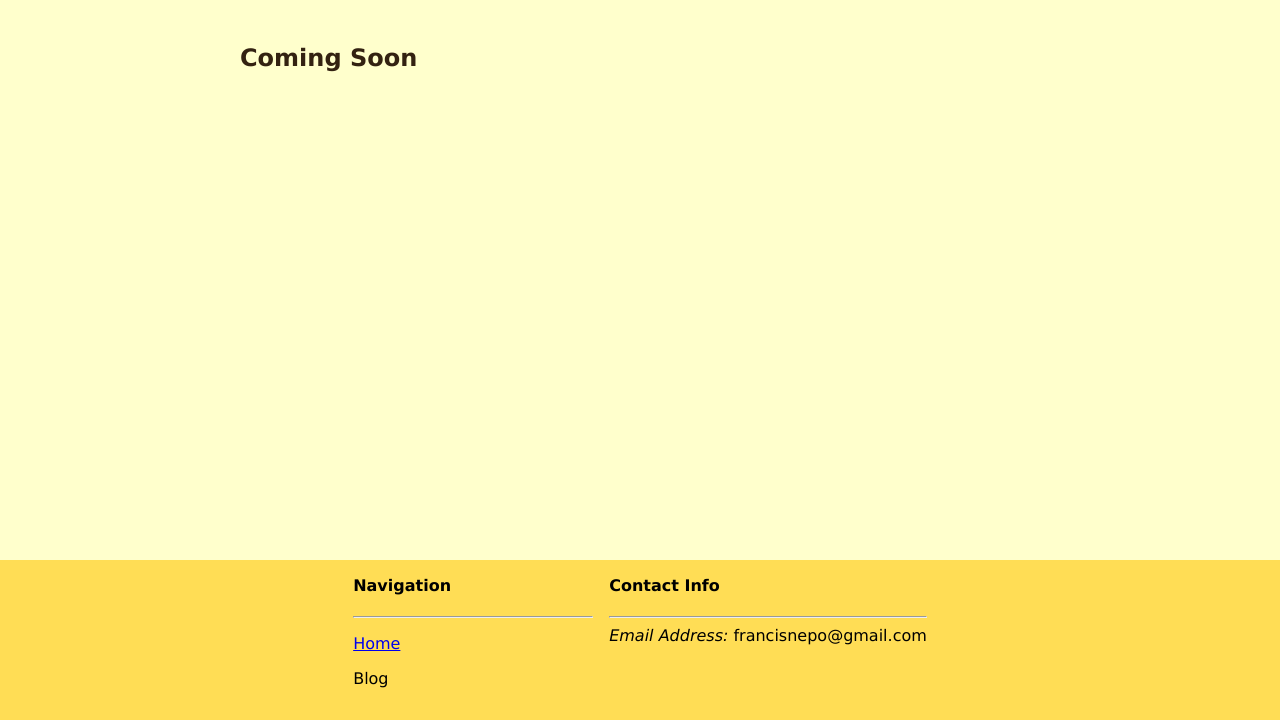
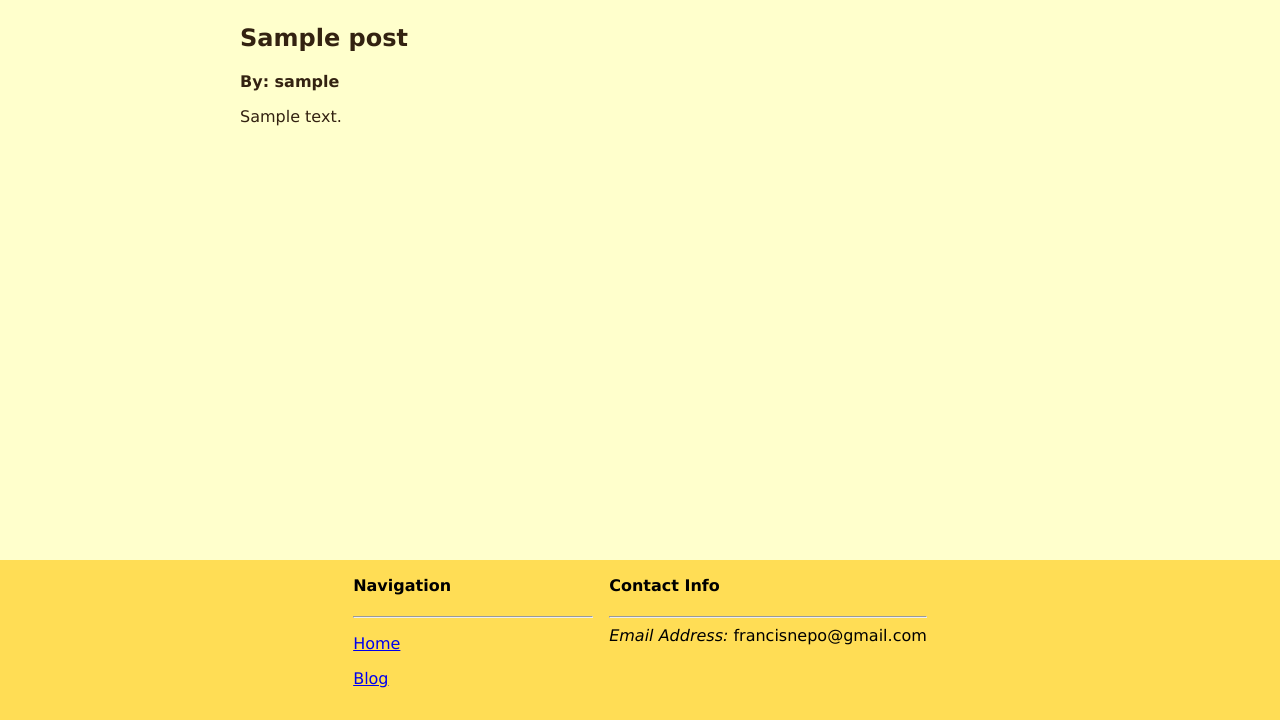
Before and after one commit to FNepomuceno/personal-website, a Django app: page /blog/ in a window 1280 px wide. Shown: the part 80-800 px from the top of the page. Run offline with Django 3.2, Linux system fonts and the light colour scheme; tables that the repository leaves empty hold one stand-in row (values such as "Sample post"); parts of the project's set-up code (start-up, migrations or seed data) failed here and were passed over.

Commit message:
Updated Blog list view to show posts

```diff
--- a/blog/views.py
+++ b/blog/views.py
@@ -1,5 +1,13 @@
 from django.shortcuts import render
+from .models import Post
 
 # Create your views here.
 def index(request):
-    return render(request, 'blog/list.html')
+    return post_list(request)
+
+def post_list(request):
+    posts = Post.objects.all()
+    context = {
+        'posts': posts
+    }
+    return render(request, 'blog/list.html', context)
--- a/templates/blog/list.html
+++ b/templates/blog/list.html
@@ -4,20 +4,38 @@
 Blog | Francis Nepomuceno
 {% endblock title %}
 
+{% block styles %}
+{{ block.super }}
+<style>
+#content > div > :first-child {
+  margin-top: 0;
+}
+#content > div {
+  margin-bottom: 2em;
+}
+</style>
+{% endblock styles %}
+
 {% block header %}
 <h1>Blog</h1>
 {% endblock header %}
 
 {% block content %}
-<h2>Coming Soon</h2>
+{% if posts %}
+{% for post in posts %}
+<div>
+  <h2>{{ post.title }}</h2>
+  <p><strong>By: {{ post.author }}</strong></p>
+  {{ post.content }}
+</div>
+{% endfor %}
+{% else %}
+<h2>No posts available</h2>
+{% endif %}
 {% endblock content %}
 
 {% block footer %}
-<div class="footer-col">
-<h4>Navigation</h4><hr />
-<p><a href="{% url 'home:index' %}">Home</a></p>
-<p>Blog</p>
-</div>
+{% include 'common/nav_urls.html' %}
 <div class="footer-col">
 <h4>Contact Info</h4><hr />
 <i>Email Address:</i> francisnepo@gmail.com
--- a/templates/common/base.html
+++ b/templates/common/base.html
@@ -6,8 +6,10 @@
 <meta name="viewport" content="width = device-width, initial-scale = 1">
 {% load static %}
 <title>{% block title %}{% endblock title %}</title>
+{% block styles %}
 <link rel="stylesheet" type="text/css"
   href="{% static 'common/css/base.css' %}">
+{% endblock styles %}
 </head>
 <body>
 
--- /dev/null
+++ b/templates/common/nav_urls.html
@@ -0,0 +1,5 @@
+<div class="footer-col">
+<h4>Navigation</h4><hr />
+<p><a href="{% url 'home:index' %}">Home</a></p>
+<p><a href="{% url 'blog:index' %}">Blog</a></p>
+</div>
```
Also changed, not shown: templates/home/index.html (+2 -5 lines).
